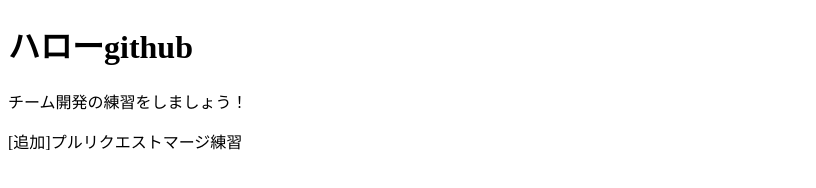
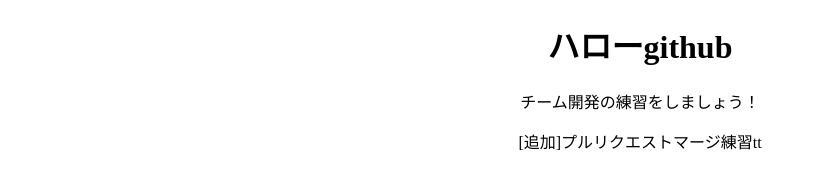
Before and after one commit to practiceteamm/is_practice, a plain HTML site: page index.html in a window 1280 px wide. Shown: the whole page, without its empty margins (0-816 px from the left). Drawn offline with Linux system fonts and the light colour scheme.

Commit message:
no message

```diff
--- a/index.html
+++ b/index.html
@@ -1,6 +1,6 @@
 <!DOCTYPE html>
 <html lang="en">
-
+<link rel="stylesheet" href="style.css">
 <head>
     <meta charset="UTF-8">
     <meta name="viewport" content="width=device-width, initial-scale=1.0">
@@ -13,7 +13,7 @@
         <div>
             <h1>ハローgithub</h1>
             <p>チーム開発の練習をしましょう！</p>
-            <p>[追加]プルリクエストマージ練習</p>
+            <p>[追加]プルリクエストマージ練習tt</p>
         </div>
     </head>
 </body>
--- /dev/null
+++ b/style.css
@@ -0,0 +1,3 @@
+body{
+    text-align: center;
+}
```
